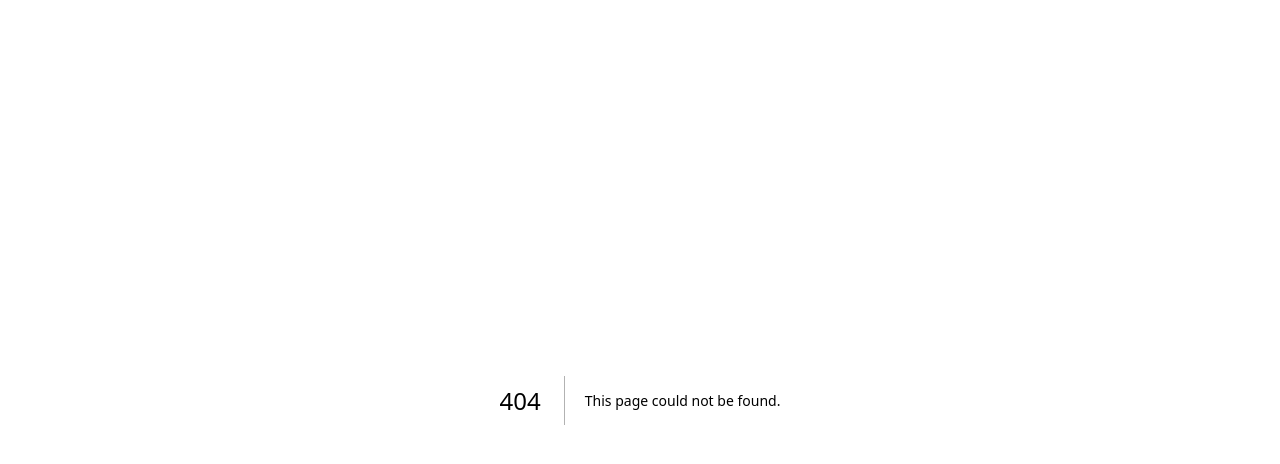
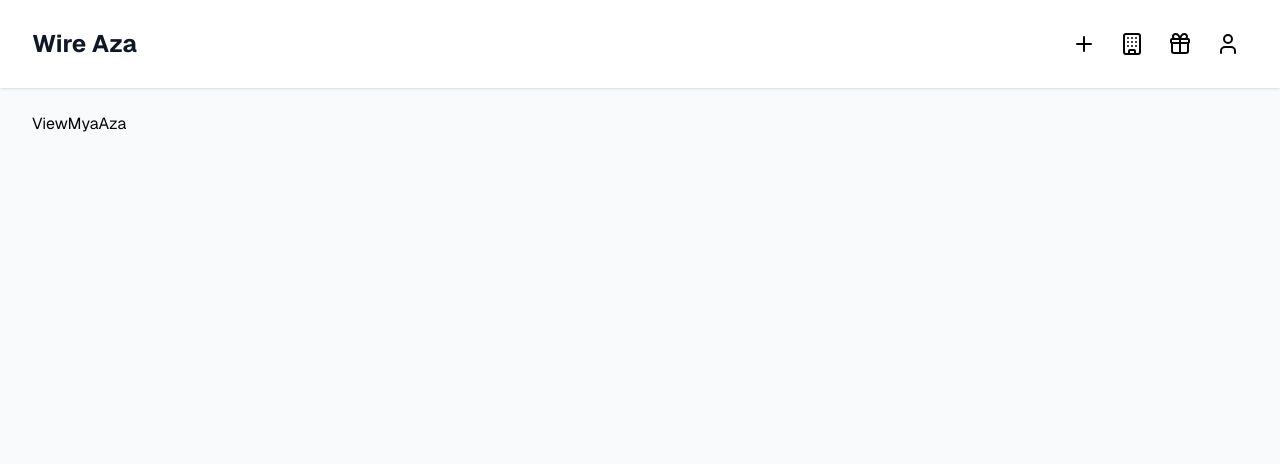
Before and after one commit to fisayo-dev/wire-aza, a Next.js app: page /my-businesses in a window 1280 px wide. Before the commit this address had no page. Shown: the top 464 px of the page. Built offline with nearby package versions, Linux system fonts and the light colour scheme.

Commit message:
feat: create base my businesses page

```diff
--- /dev/null
+++ b/app/(dashboard)/my-businesses/page.tsx
@@ -0,0 +1,9 @@
+import React from 'react'
+
+const ViewMyaAza = () => {
+  return (
+    <div>ViewMyaAza</div>
+  )
+}
+
+export default ViewMyaAza
--- a/components/dashboard/Header.tsx
+++ b/components/dashboard/Header.tsx
@@ -1,6 +1,6 @@
 "use client";
 
-import { GiftIcon, PlusIcon, User } from "lucide-react";
+import { Building, GiftIcon, PlusIcon, User } from "lucide-react";
 import Link from "next/link";
 
 const DashboardHeader = () => {
@@ -17,11 +17,18 @@ const DashboardHeader = () => {
           </Link>
           <div className="flex items-center space-x-2">
             <Link
-              title="Create New Aza"
+              title="Create New Business"
               href="/create"
               className="p-2 hover:bg-green-100 rounded-full"
             >
               <PlusIcon />
+            </Link>
+            <Link
+              title="My Businesses."
+              href="/my-businesses"
+              className="p-2 hover:bg-green-100 rounded-full"
+            >
+              <Building />
             </Link>
             <Link
               title="Support wire aza"
--- a/proxy.ts
+++ b/proxy.ts
@@ -14,7 +14,12 @@ export function proxy(request: NextRequest) {
     "/support",
     "/error",
   ];
-  const privateRoutes = ["/businesses", "/profile", "/create"];
+  const privateRoutes = [
+    "/businesses",
+    "/profile",
+    "/create",
+    "/my-businesses",
+  ];
 
   const isPublicRoute = publicRoutes.includes(path);
   const isPrivateRoutes = privateRoutes.includes(path);
```
